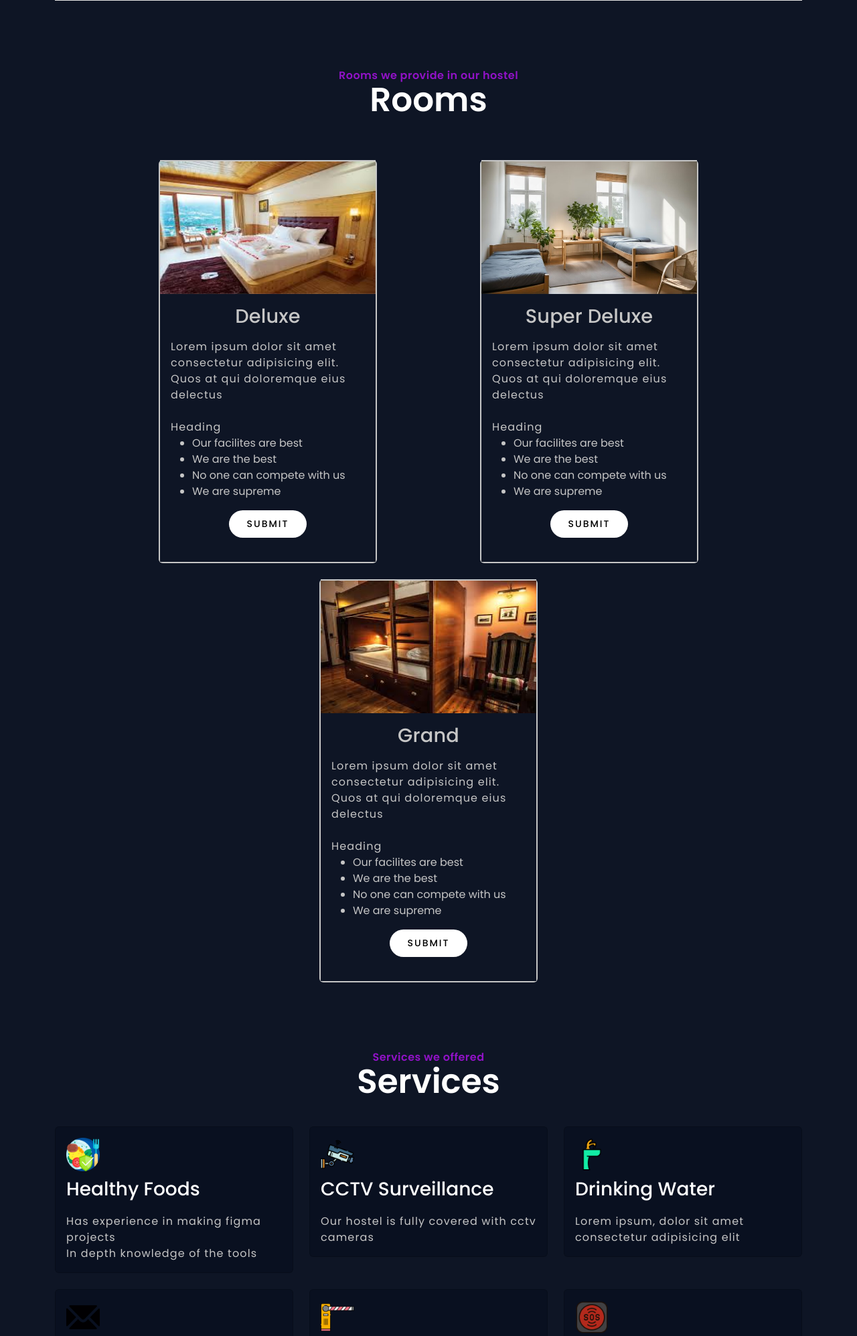
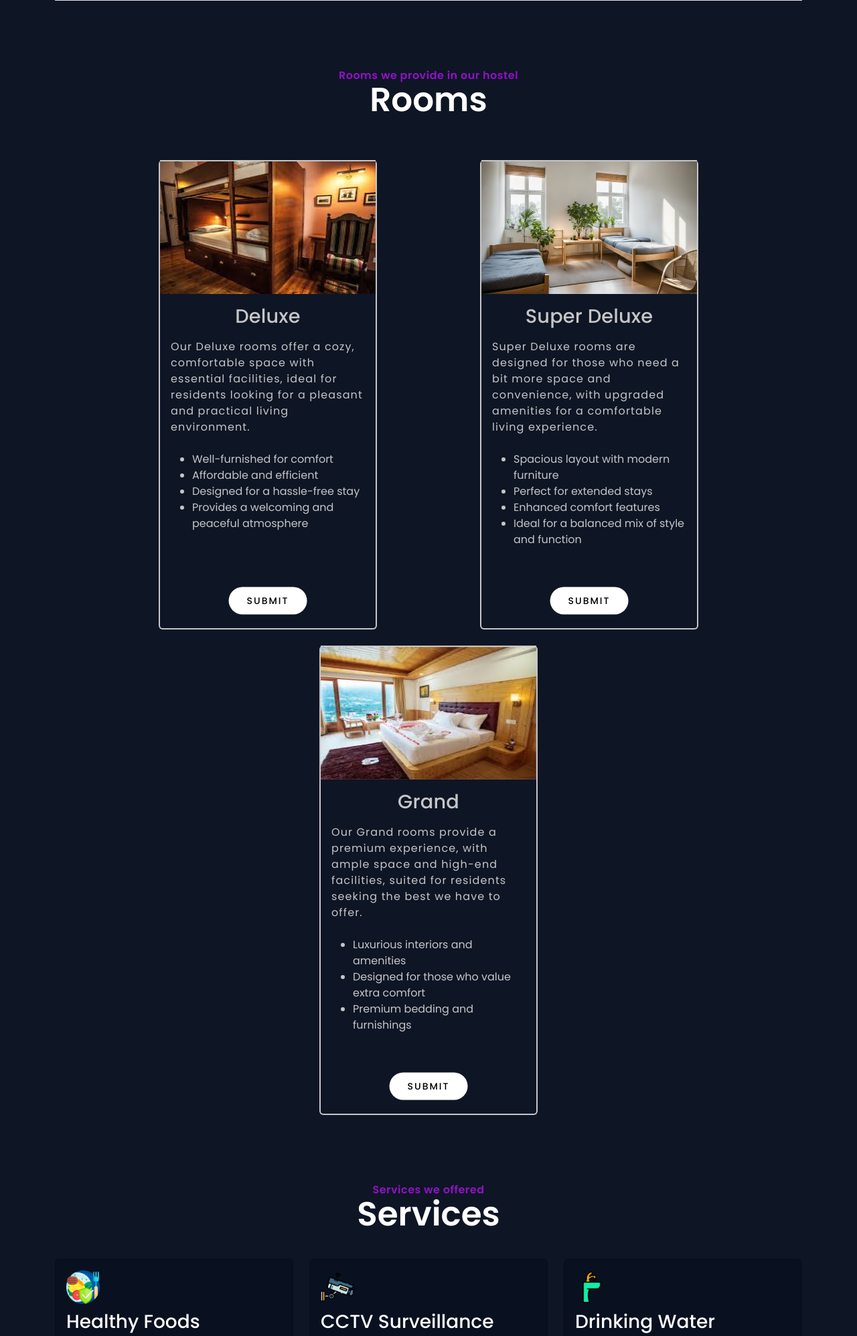
Before and after one commit to Krishilgithub/SGP-Project, a Node server app: page / in a window 1280 px wide. Shown: the part 689-2684 px from the top of the page at 67% size. Run offline with Node 20, Linux system fonts and the light colour scheme; some libraries are stand-ins or nearby versions; some web fonts are replaced.

Commit message:
Added relevant changes

```diff
--- a/Project/Backend/public/css/style.css
+++ b/Project/Backend/public/css/style.css
@@ -137,6 +137,27 @@ p {
     font-size: 1.15rem !important;
     letter-spacing: 0.03rem;
     word-spacing: .1rem;
+}
+
+/* Advanced Styling */
+.scroll-watcher{
+    position: fixed;
+    height: 5px;
+    width: 100%;
+    bottom: 0;
+    background-color: #fff;
+    scale: 0 1;
+    transform-origin: left;
+    z-index: 1000;
+    animation: scroll-watcher linear;
+    /* animation: scroll-watcher 2s linear infinite; */
+    animation-timeline: scroll();
+}
+
+@keyframes scroll-watcher {
+    to{
+        scale: 1 1;
+    }
 }
 
 /* Styling header  */
@@ -469,7 +490,6 @@ button {
 }
 
 /* About Section Styling  */
-
 .about-section--para{
     display: flex;
     flex-direction: column;
@@ -498,6 +518,7 @@ button {
 .room-section{
     width: 75vw;
     margin: auto;
+
 }
 
 .room-section .col-lg-4{
@@ -518,9 +539,11 @@ button {
 .room-section .card{
     /* width: 290px; */
     /* border: 2px solid white; */
-    /* height: ; */
+    height: 701px;
     border: 2px solid #c6c6c6;
+    background-color: #0e1525;
     border-top: none;
+    position: relative;
 }
 
 .room-section .card:hover{
@@ -655,6 +678,13 @@ button {
     font-size: 16px;
 }
 
+.btn-div{
+    position: absolute;
+    bottom: 0;
+    left: 50%;
+    transform: translate(-50%, -50%);
+}
+
 .main-btn{
     background-color: white;
     color: #000;
--- a/Project/Backend/templates/partials/about.hbs
+++ b/Project/Backend/templates/partials/about.hbs
@@ -8,9 +8,8 @@
         <div class="row">
             <div class="col-12 col-lg-6 text-center about-section--para">
                 <h1 class="py-3 px-5 common-about-heading"><span>Know more about us</span></h1>
-                <p class="px-3" style="color:#c6c6c6">Lorem ipsum dolor sit amet consectetur adipisicing elit. Error, mollitia. Maiores quisquam,
-                    voluptates rem incidunt commodi debitis sequi!  Maiores quisquam,
-                    voluptates rem incidunt commodi debitis sequi! </p>
+                <p class="px-3" style="color:#c6c6c6">Our hostel is committed to providing a safe, comfortable, and engaging environment for all residents. With top-notch
+                facilities and dedicated support, we aim to make your stay with us both pleasant and productive. </p>
                 <button class="main-btn my-4 w-25">Join Us</button>
             </div>
             <div class="col-12 col-lg-6 about-section--image-section">
--- a/Project/Backend/templates/partials/headerLinks.hbs
+++ b/Project/Backend/templates/partials/headerLinks.hbs
@@ -2,7 +2,6 @@
 <meta name="viewport" content="width=device-width, initial-scale=1.0" />
 <link rel="stylesheet" href="https://cdnjs.cloudflare.com/ajax/libs/font-awesome/6.6.0/css/all.min.css" integrity="sha512-Kc323vGBEqzTmouAECnVceyQqyqdsSiqLQISBL29aUW4U/M7pSPA/gEUZQqv1cwx4OnYxTxve5UMg5GT6L4JJg==" crossorigin="anonymous" referrerpolicy="no-referrer" />
 <link href="https://cdn.jsdelivr.net/npm/bootstrap@5.2.3/dist/css/bootstrap.min.css"rel="stylesheet"/>
-<script src="https://cdn.jsdelivr.net/npm/bootstrap@5.3.3/dist/js/bootstrap.bundle.min.js"></script>
 <style>
     @import url('https://fonts.googleapis.com/css2?family=Piazzolla:ital,opsz,wght@0,8..30,100..900;1,8..30,100..900&display=swap');
 </style>
--- a/Project/Backend/templates/partials/menu.hbs
+++ b/Project/Backend/templates/partials/menu.hbs
@@ -13,7 +13,7 @@
         <div class="mess-menu-section">
 
             <div class="mess-menu-details">
-                <h2 class="text-center mb-3 common-heading"><span>Mess Menu</span></h2>
+                <h2 class="text-center mb-3 common-heading"><span>Today's Menu</span></h2>
                 <div class="mess-menu">
                     <div class="mess-menu-item">
                         <p>Breakfast: <span>Idli</span></p>
--- a/Project/Backend/templates/partials/rooms.hbs
+++ b/Project/Backend/templates/partials/rooms.hbs
@@ -9,19 +9,19 @@
             <div class="col-lg-4 mb-lg-0 mb-sm-4 mt-lg-4 text-white">
                 <div class="card">
                     <div class="room-section--image">
-                        <img src="./images/image-3.png" alt="No image available">
+                        <img src="./images/image-2.png" alt="No image available">
                     </div>
                     <div class="room-section--para">
                         <h2 class="text-center my-3 common-heading"><span>Deluxe</span></h2>
-                        <p class="px-3">Lorem ipsum dolor sit amet consectetur adipisicing elit. Quos at qui doloremque
-                            eius delectus</p>
+                        <p class="px-3">Our Deluxe rooms offer a cozy, comfortable space with essential facilities, ideal for residents looking for a pleasant
+                        and practical living environment.</p>
                         <br>
-                        <p class="px-3">Heading</p>
+                        {{!-- <p class="px-3">Heading</p> --}}
                         <ul class="mx-3">
-                            <li>Our facilites are best</li>
-                            <li>We are the best</li>
-                            <li>No one can compete with us</li>
-                            <li>We are supreme</li>
+                            <li>Well-furnished for comfort</li>
+                            <li>Affordable and efficient</li>
+                            <li>Designed for a hassle-free stay</li>
+                            <li>Provides a welcoming and peaceful atmosphere</li>
                         </ul>
                         <div class="btn-div text-center">
                             <button type="submit" class="main-btn" fdprocessedid="tplc2">Submit</button>
@@ -37,18 +37,18 @@
                     </div>
                     <div class="room-section--para">
                         <h2 class="text-center my-3 common-heading"><span>Super Deluxe</span></h2>
-                        <p class="px-3">Lorem ipsum dolor sit amet consectetur adipisicing elit. Quos at qui doloremque
-                            eius delectus</p>
+                        <p class="px-3">Super Deluxe rooms are designed for those who need a bit more space and convenience, with upgraded amenities for a
+                        comfortable living experience.</p>
                         <br>
-                        <p class="px-3">Heading</p>
+                        {{!-- <p class="px-3">Heading</p> --}}
                         <ul class="mx-3">
-                            <li>Our facilites are best</li>
-                            <li>We are the best</li>
-                            <li>No one can compete with us</li>
-                            <li>We are supreme</li>
+                            <li>Spacious layout with modern furniture</li>
+                            <li>Perfect for extended stays</li>
+                            <li>Enhanced comfort features</li>
+                            <li>Ideal for a balanced mix of style and function</li>
                         </ul>
                         <div class="btn-div text-center">
-                            <button type="submit" class="main-btn" fdprocessedid="tplc2">Submit</button>
+                            <button type="submit" class="main-btn" >Submit</button>
                         </div>
                     </div>
                 </div>
@@ -57,21 +57,20 @@
             <div class="col-lg-4 mb-lg-0 mb-sm-4 mt-lg-4 text-white">
                 <div class="card">
                     <div class="room-section--image">
-                        <img src="./images/image-2.png" alt="No image available">
+                        <img src="./images/image-3.png" alt="No image available">
                     </div>
                     <div class="room-section--para">
                         <h2 class="text-center my-3 common-heading"><span>Grand</span></h2>
-                        <p class="px-3">Lorem ipsum dolor sit amet consectetur adipisicing elit. Quos at qui doloremque
-                            eius delectus</p>
+                        <p class="px-3">Our Grand rooms provide a premium experience, with ample space and high-end facilities, suited for residents seeking the
+                        best we have to offer.</p>
                         <br>
-                        <p class="px-3">Heading</p>
+                        {{!-- <p class="px-3">Heading</p> --}}
                         <ul class="mx-3">
-                            <li>Our facilites are best</li>
-                            <li>We are the best</li>
-                            <li>No one can compete with us</li>
-                            <li>We are supreme</li>
+                            <li>Luxurious interiors and amenities</li>
+                            <li>Designed for those who value extra comfort</li>
+                            <li>Premium bedding and furnishings</li>
                         </ul>
-                        <div class="btn-div text-center">
+                        <div class="btn-div">
                             <button type="submit" class="main-btn" fdprocessedid="tplc2">Submit</button>
                         </div>
                     </div>
--- a/Project/Backend/templates/partials/service.hbs
+++ b/Project/Backend/templates/partials/service.hbs
@@ -12,7 +12,7 @@
                     <div class="card-body text-md-start text-center">
                         <img src="./images/food-safety.png" alt="UI UX Developer" style="width: 50px; height: 50px;">
                         <h3>Healthy Foods</h3>
-                        <p>Has experience in making figma projects <br> In depth knowledge of the tools</p>
+                        <p>We offer healthy meal options, prepared with care, to support a balanced and nutritious lifestyle for all residents.</p>
                     </div>
                 </div>
             </div>
@@ -22,7 +22,7 @@
                     <div class="card-body text-md-start text-center">
                         <img class="common-image" src="./images/cctv-camera.png" alt="Website Development">
                         <h3>CCTV Surveillance</h3>
-                        <p>Our hostel is fully covered with cctv cameras</p>
+                        <p>Security is paramount. Our hostel is under 24/7 CCTV surveillance to ensure a safe environment for all residents.</p>
                     </div>
                 </div>
             </div>
@@ -32,17 +32,7 @@
                     <div class="card-body text-md-start text-center">
                         <img class="common-image" src="./images/water.png" alt="Water Facility">
                         <h3>Drinking Water</h3>
-                        <p>Lorem ipsum, dolor sit amet consectetur adipisicing elit</p>
-                    </div>
-                </div>
-            </div>
-
-            <div class="col-lg-4 col-md-6 mb-4">
-                <div class="card">
-                    <div class="card-body text-md-start text-center">
-                        <img class="common-image" src="./images/messages.png" alt="Mobile App Development">
-                        <h3>File the complain</h3>
-                        <p>Lorem ipsum dolor sit amet, consectetur adipisicing elit</p>
+                        <p>Clean, purified drinking water is available at convenient locations throughout the hostel for easy access anytime.</p>
                     </div>
                 </div>
             </div>
@@ -52,7 +42,8 @@
                     <div class="card-body text-md-start text-center">
                         <img class="common-image" src="./images/gate.png" alt="Mobile App Development">
                         <h3>File the complain</h3>
-                        <p>Lorem ipsum dolor sit amet, consectetur adipisicing elit</p>
+                        <p>Need to report an issue or make a suggestion? Use our complaint system to communicate your concerns, and we'll handle
+                        them promptly.</p>
                     </div>
                 </div>
             </div>
@@ -62,7 +53,8 @@
                     <div class="card-body text-md-start text-center">
                         <img class="common-image" src="./images/emergency-button.png" alt="Mobile App Development">
                         <h3>Emergency Alert</h3>
-                        <p>Lorem ipsum dolor sit amet, consectetur adipisicing elit</p>
+                        <p>For urgent situations, our emergency alert system is designed to provide immediate assistance, ensuring quick responses
+                        when needed.</p>
                     </div>
                 </div>
             </div>
--- a/Project/Backend/templates/views/index.hbs
+++ b/Project/Backend/templates/views/index.hbs
@@ -7,6 +7,8 @@
 </head>
 
 <body>
+
+    <span class="scroll-watcher"></span>
 
     {{>header}}
 
@@ -22,7 +24,9 @@
 
     {{>footer}}
 
+    <script src="https://cdn.jsdelivr.net/npm/bootstrap@5.3.3/dist/js/bootstrap.bundle.min.js"></script>
     <script src="./js/main.js"></script>
+    <script src="../../../../bootstrap-5.3.3-dist/js/bootstrap.bundle.js"></script>
 
 </body>
 
```
